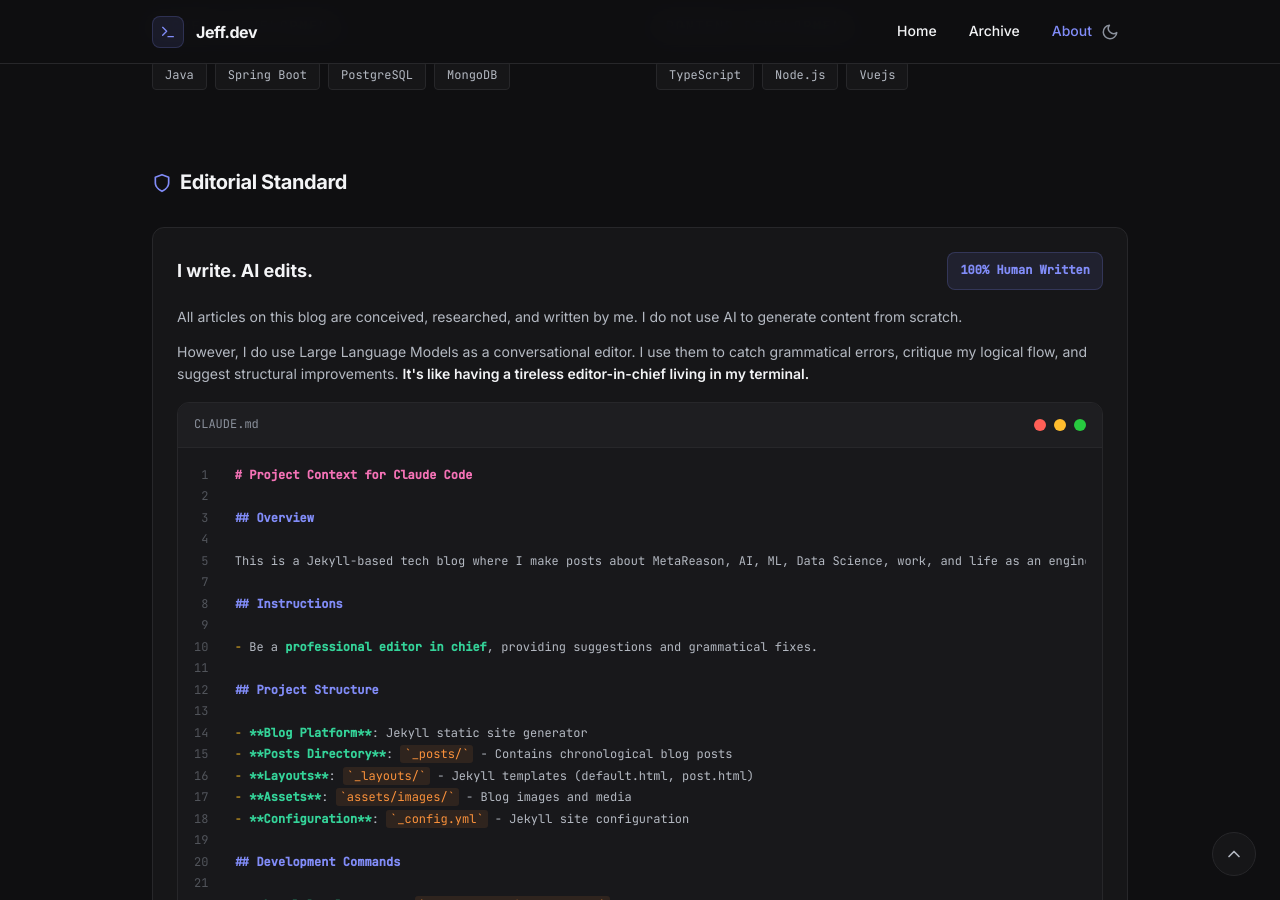
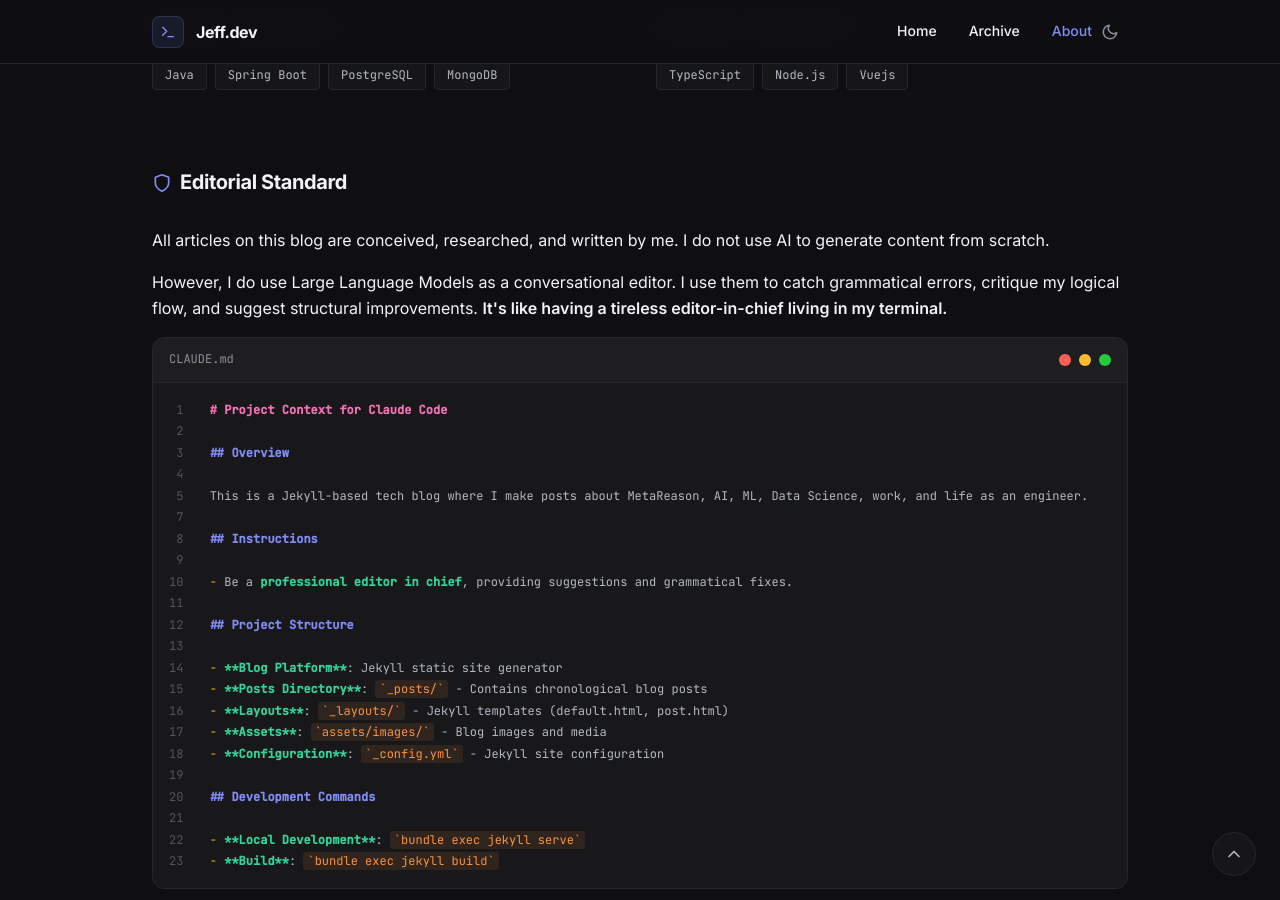
Before and after one commit to jeffgbradley2/jeffgbradley2.github.io, a Jekyll site: the page built from about.md, in a window 1280 px wide and 900 px high, scrolled down 1654 px. Built offline with Jekyll 4.4.1, drawn with Linux system fonts in a browser that asks for light colours.

Commit message:
style: simplify Editorial Standard section
Remove decorative wrapper, heading, and badge to reduce visual noise.
Content now flows directly from section header to paragraphs.

Co-Authored-By: Claude Opus 4.5 <noreply@anthropic.com>

```diff
--- a/about.md
+++ b/about.md
@@ -146,15 +146,10 @@ permalink: /about/
     Editorial Standard
   </h2>
 
-  <div class="editorial-statement">
-    <div class="editorial-statement-header">
-      <h3>I write. AI edits.</h3>
-      <span class="human-written-badge">100% Human Written</span>
-    </div>
-    <p>All articles on this blog are conceived, researched, and written by me. I do not use AI to generate content from scratch.</p>
-    <p>However, I do use Large Language Models as a conversational editor. I use them to catch grammatical errors, critique my logical flow, and suggest structural improvements. <strong>It's like having a tireless editor-in-chief living in my terminal.</strong></p>
+  <p>All articles on this blog are conceived, researched, and written by me. I do not use AI to generate content from scratch.</p>
+  <p>However, I do use Large Language Models as a conversational editor. I use them to catch grammatical errors, critique my logical flow, and suggest structural improvements. <strong>It's like having a tireless editor-in-chief living in my terminal.</strong></p>
 
-    <div class="terminal-window">
+  <div class="terminal-window">
       <div class="terminal-header">
         <span class="terminal-title">CLAUDE.md</span>
         <div class="terminal-buttons">
@@ -188,7 +183,6 @@ permalink: /about/
 <span class="line-num">23</span>  <span class="md-list">-</span> <span class="md-bold">**Build**</span>: <span class="md-code">`bundle exec jekyll build`</span></code></pre>
       </div>
     </div>
-  </div>
 </section>
 
 <section class="about-section">
```
